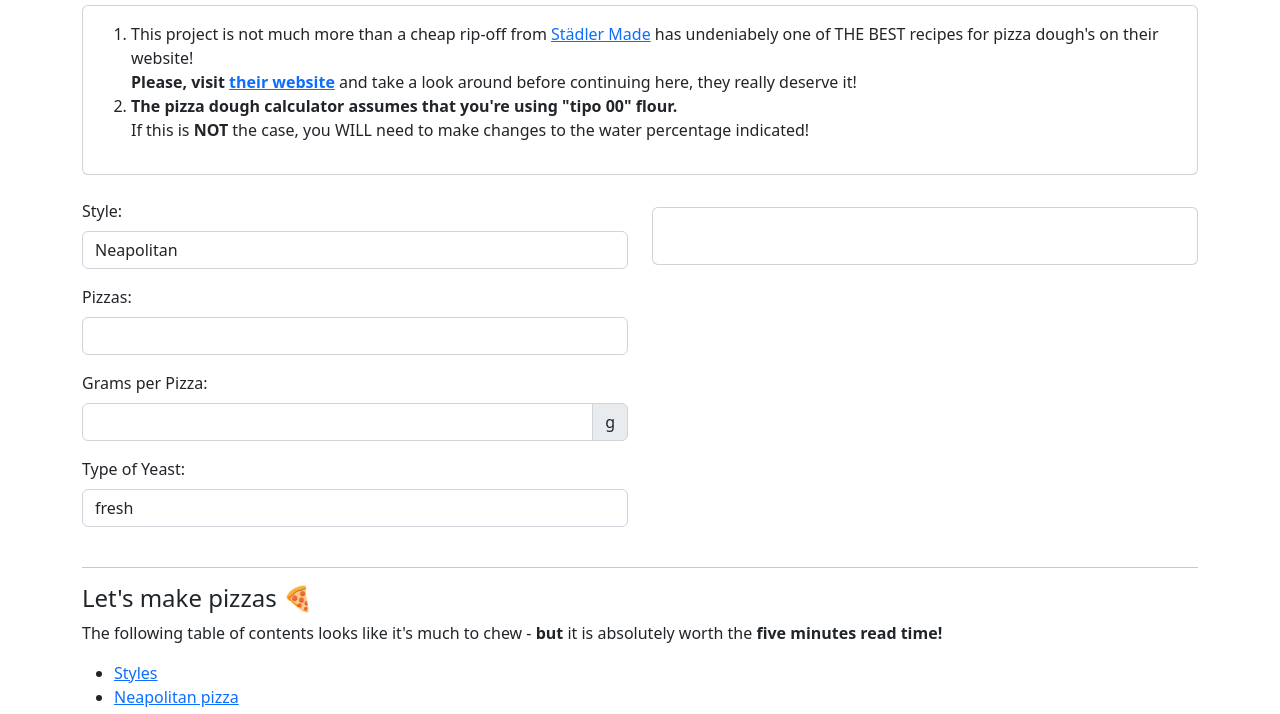
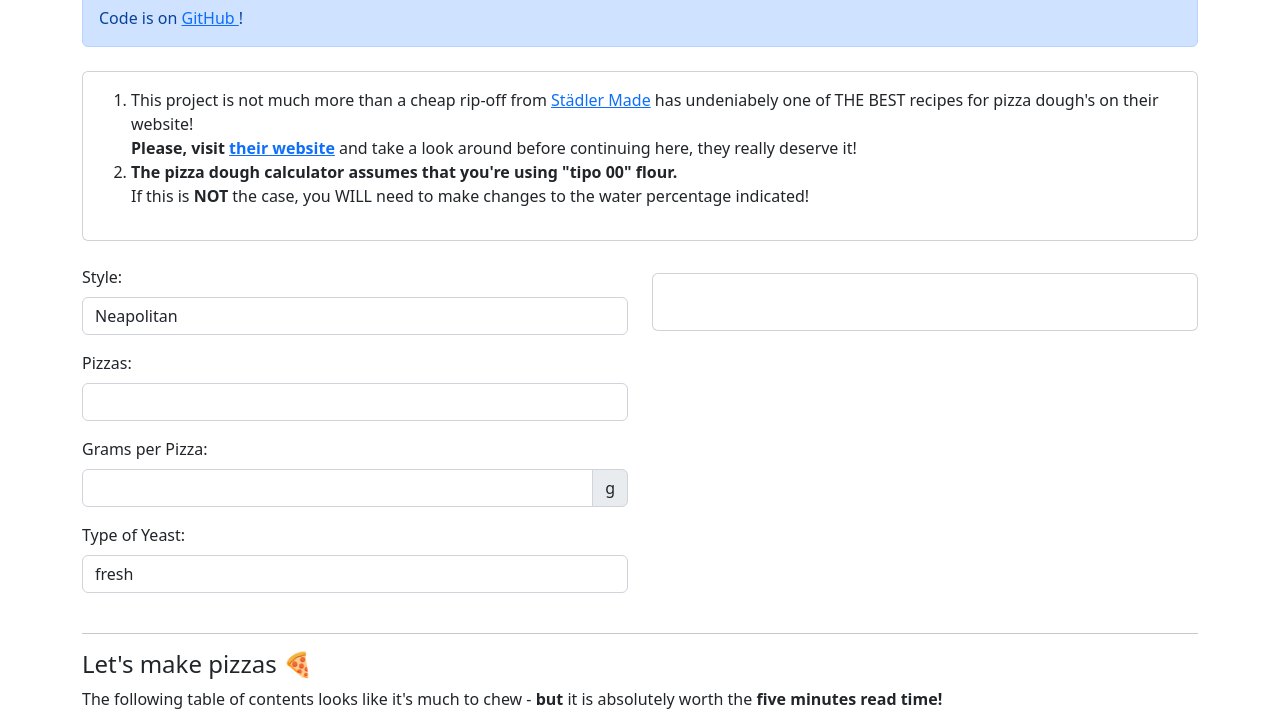
Before and after one commit to simonneutert/pizza-dough-calculator, a website: page public/index.html in a window 1280 px wide. Shown: the part 91-805 px from the top of the page. Drawn offline with nearby package versions, Linux system fonts and the light colour scheme.

```diff
--- a/public/index.html
+++ b/public/index.html
@@ -15,6 +15,14 @@
   <div class="container-md">
     <div id="app" class="my-4">
       <h1>Pizza Dough Calculator</h1>
+
+      <div class="alert alert-primary" role="alert">
+        Code is on
+        <a href="https://github.com/simonneutert/pizza-dough-calculator" target="_blank" rel="noopener noreferrer">
+          GitHub
+        </a>!
+      </div>
+
 
       <div class="card my-4">
         <div class="card-body">
```
